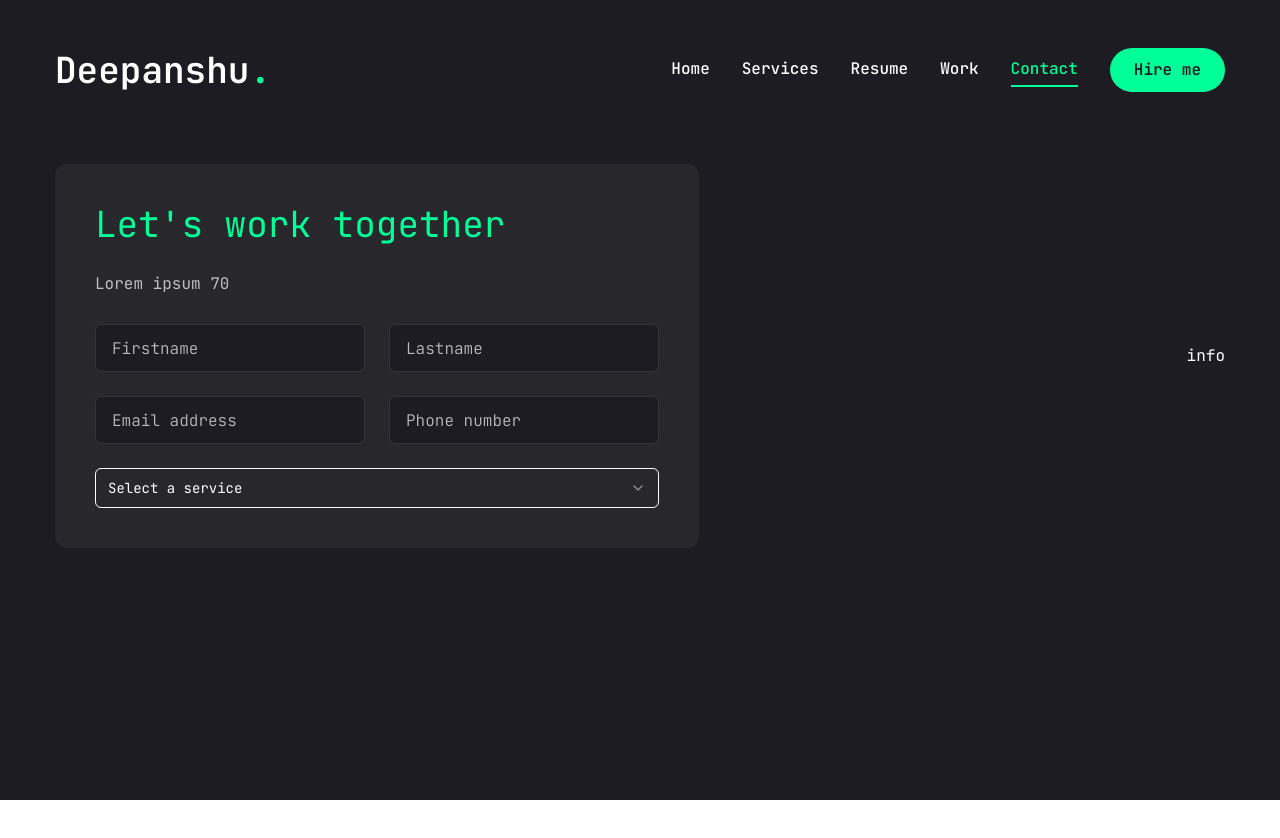
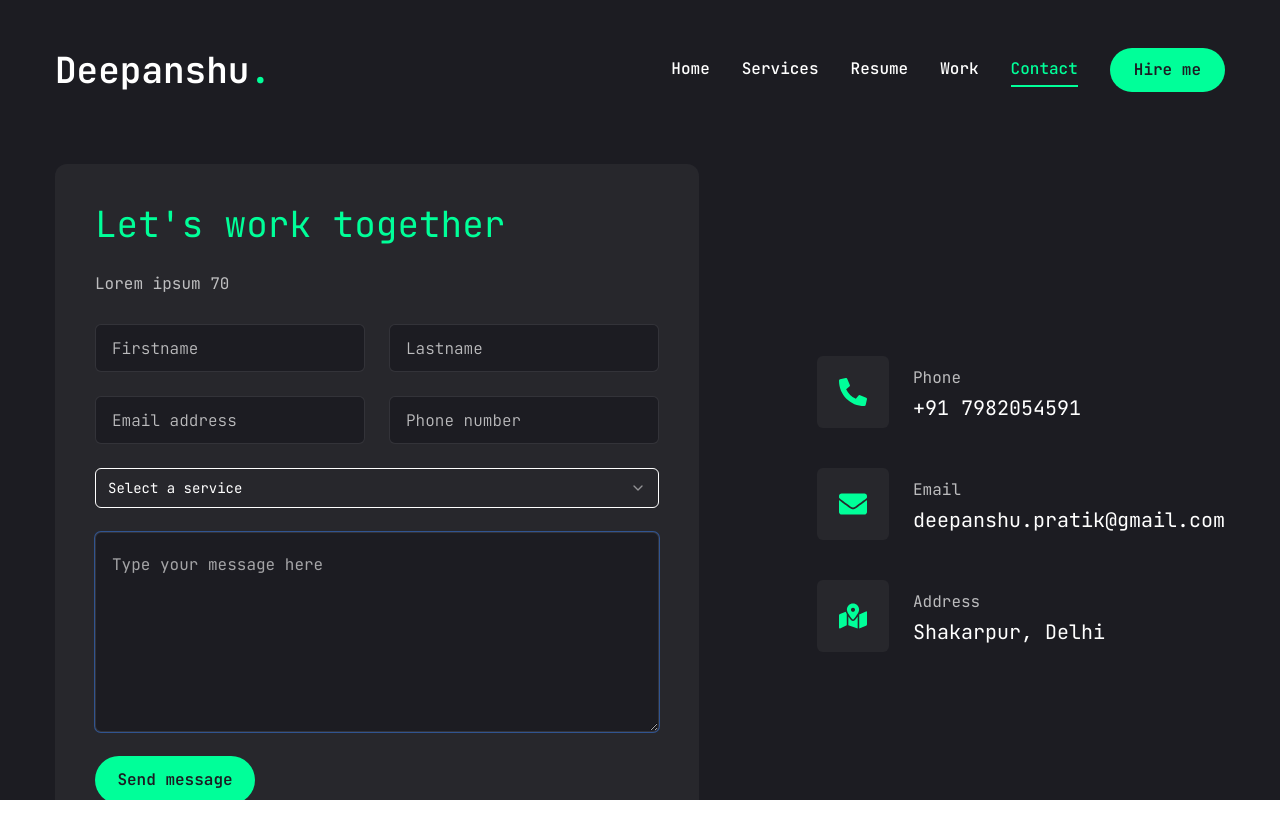
Before and after one commit to DeepanshuPratik/Portfolio-2.0, a Next.js app: page /contact in a window 1280 px wide. Shown: the top 838 px of the page. Before the commit the page ends 800 px from the top, so only its background shows below. Built offline with nearby package versions, Linux system fonts and the light colour scheme.

Commit message:
feat: Contact us page completed

```diff
--- a/app/contact/page.tsx
+++ b/app/contact/page.tsx
@@ -46,7 +46,7 @@ const Contact = () => {
   >
     <div className="container mx-atuo">
       <div className="flex flex-col xl:flex-row gap-[30px]">
-        <div className="xl-h-[54%] order-2 xl:order-none">
+        <div className="xl-w-[54%] order-2 xl:order-none">
           <form className="flex flex-col gap-6 p-10 bg-[#27272c] rounded-xl">
             <h3 className="text-4xl text-accent"> Let's work together</h3>
             <p className="text-white/70">Lorem ipsum 70</p>
@@ -69,9 +69,25 @@ const Contact = () => {
                 </SelectGroup>
               </SelectContent>
             </Select>
+            <Textarea className="h-[200px]" placeholder="Type your message here"/>
+            <Button size="md" className="max-w-40">Send message</Button>
           </form>
         </div>
-        <div className="flex-1 flex items-center xl:justify-end order-1 xl:order-none mb-8 xl:mb-0">info</div>
+        <div className="flex-1 flex items-center xl:justify-end order-1 xl:order-none mb-8 xl:mb-0">
+          <ul className="flex flex-col gap-10">
+            {info.map((item,index)=>{
+              return <li key={index} className="flex items-center gap-6">
+                <div className="w-[52px] h-[52px] xl:w-[72px] xl:h-[72px] bg-[#27272c] text-accent rounded-md flex items-center justify-center">
+                  <div className="text-[28px]">{item.icon}</div>
+                </div>
+                <div className="flex-1">
+                  <p className="text-white/70">{item.title}</p>
+                  <h3 className="text-xl">{item.description}</h3>
+                </div>
+              </li>
+            })}
+          </ul>
+        </div>
       </div>
     </div>
   </motion.section>;
--- /dev/null
+++ b/components/CarouselModal.tsx
@@ -0,0 +1,84 @@
+"use client";
+import { Swiper, SwiperClass, SwiperSlide } from "swiper/react";
+import React, { useState } from "react";
+import Image from "next/image";
+import WorkSliderBtns from "@/components/ui/WorkSliderBtns";
+import Button from "@mui/material/Button";
+import Dialog from "@mui/material/Dialog";
+import DialogTitle from "@mui/material/DialogTitle";
+import DialogContent from "@mui/material/DialogContent";
+import DialogActions from "@mui/material/DialogActions";
+
+function SimpleDialog(props: { onClose: any; open: any }) {
+  const { onClose, open } = props;
+  const handleClose = () => {
+    onClose();
+  };
+
+  return (
+    <Dialog onClose={handleClose} open={open}>
+      <DialogTitle>Download Alert</DialogTitle>
+      <DialogContent dividers>
+        <p>Are you sure you want to Download?</p>
+      </DialogContent>
+      <DialogActions>
+        <Button variant="outlined" color="success">
+          Download
+        </Button>
+      </DialogActions>
+    </Dialog>
+  );
+}
+
+const projects: Array<String> = [];
+const CarouselModal = () => {
+  const [open, setOpen] = React.useState(false);
+  const handleClickOpen = () => {
+    setOpen(true);
+  };
+  const handleClose = () => {
+    setOpen(false);
+  };
+  const [project, setPoject] = useState(projects[0]);
+  const handleSlideChange = (swiper: SwiperClass) => {
+    // get current index
+    const currentIndex = swiper.activeIndex;
+    setPoject(projects[currentIndex]);
+  };
+  return (
+    <div>
+      <SimpleDialog open={open} onClose={handleClose}></SimpleDialog>
+      <Swiper
+        spaceBetween={30}
+        slidesPerView={1}
+        className="xl:h-[520px] mb-12"
+        onSlideChange={handleSlideChange}
+      >
+        {projects.map((project, index) => {
+          return (
+            <SwiperSlide key={index} className="w-full">
+              <div className="h-[460px] relative group flex justify-center items-center bg-pink-50/20">
+                <div className="absolute top-0 bottom-0 w-full h-full bg-black/10 z-10"></div>
+                <div className="relative w-full h-full">
+                  <Image
+                    src={project.image}
+                    fill
+                    className="object-cover"
+                    alt=""
+                  />
+                </div>
+              </div>
+            </SwiperSlide>
+          );
+        })}
+        <WorkSliderBtns
+          containerStyles="flex gap-2 absolute right-0 bottom-[calc(50%_-_22px)] xl:bottom-0 z-20 w-full justify-between xl:w-max xl:justify-none"
+          btnStyles="xl:bg-accent rounded hover:bg-accent-hover text-primary text-[22px] w-[44px] h-[44px] flex justify-center items-center transition-all"
+          iconsStyles=""
+        />
+      </Swiper>
+    </div>
+  );
+};
+
+export default CarouselModal;
--- a/components/ui/textarea.tsx
+++ b/components/ui/textarea.tsx
@@ -10,7 +10,7 @@ const Textarea = React.forwardRef<HTMLTextAreaElement, TextareaProps>(
     return (
       <textarea
         className={cn(
-          "flex min-h-[80px] w-full rounded-md border border-input bg-background px-3 py-2 text-sm ring-offset-background placeholder:text-muted-foreground focus-visible:outline-none focus-visible:ring-2 focus-visible:ring-ring focus-visible:ring-offset-2 disabled:cursor-not-allowed disabled:opacity-50",
+          "flex min-h-[80px] w-full rounded-md border border-white/10 bg-primary px-4 py-5 text-base placeholder:text-white/60 focus-visible:outline-none focus-visible: ring-1 focus-visible:ring-accent focus-visible:ring-offset-0 disabled:cursor-not-allowed disabled:opacity-50",
           className
         )}
         ref={ref}
--- a/package.json
+++ b/package.json
@@ -9,6 +9,7 @@
     "lint": "next lint"
   },
   "dependencies": {
+    "@mui/material": "^6.1.5",
     "@radix-ui/react-dialog": "^1.1.1",
     "@radix-ui/react-scroll-area": "^1.1.0",
     "@radix-ui/react-select": "^2.1.1",
```
Also changed, not shown: 1 other file (tests, documents, lock files or other folders).
